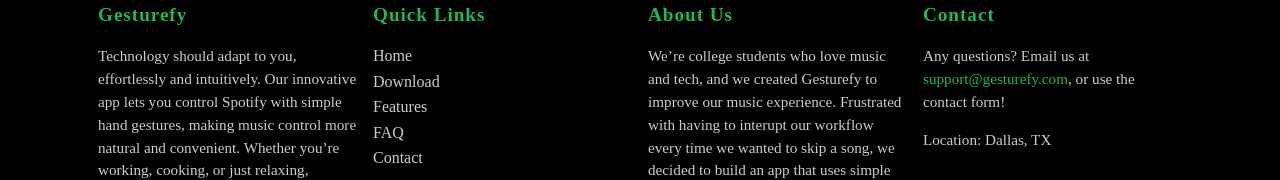
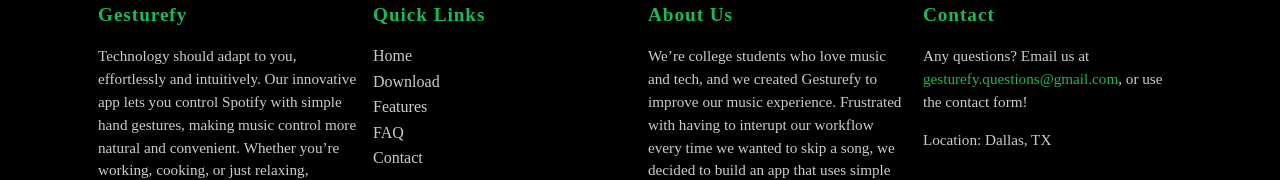
Before and after one commit to dsaray06/Gesturefy-site, a React (Vite) app in the folder client/: page /contact in a window 1280 px wide. Shown: the part 1050-1230 px from the top of the page. Built offline with nearby package versions, Linux system fonts and the light colour scheme.

Commit message:
Updated email for launch

```diff
--- a/client/src/components/Footer.jsx
+++ b/client/src/components/Footer.jsx
@@ -70,10 +70,10 @@
           <p style={styles.text}>
             Any questions? Email us at{" "}
             <a
-              href="mailto:support@gesturefy.com"
+              href="mailto:gesturefy.questions@gmail.com"
               style={{ color: '#1DB954', textDecoration: 'none' }}
             >
-              support@gesturefy.com
+             gesturefy.questions@gmail.com
             </a>
             , or use the contact form!
           </p>
```
